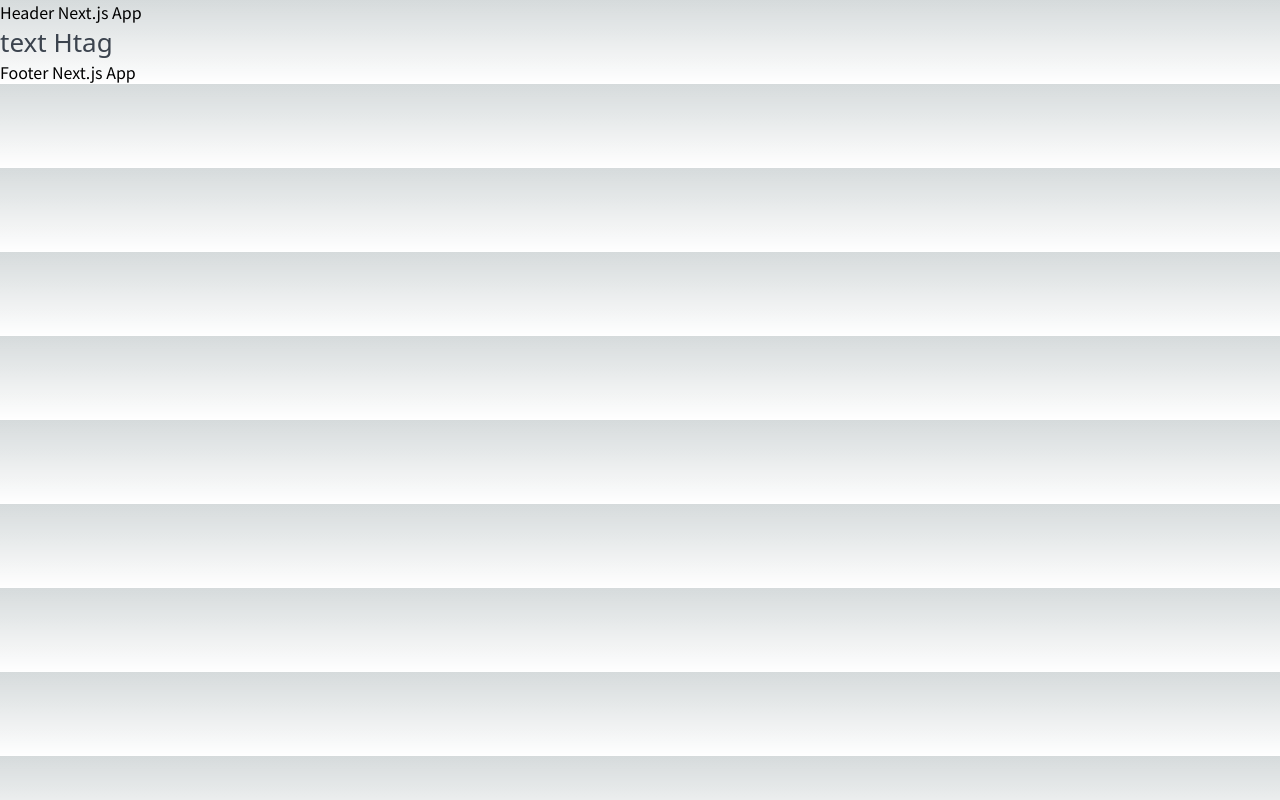
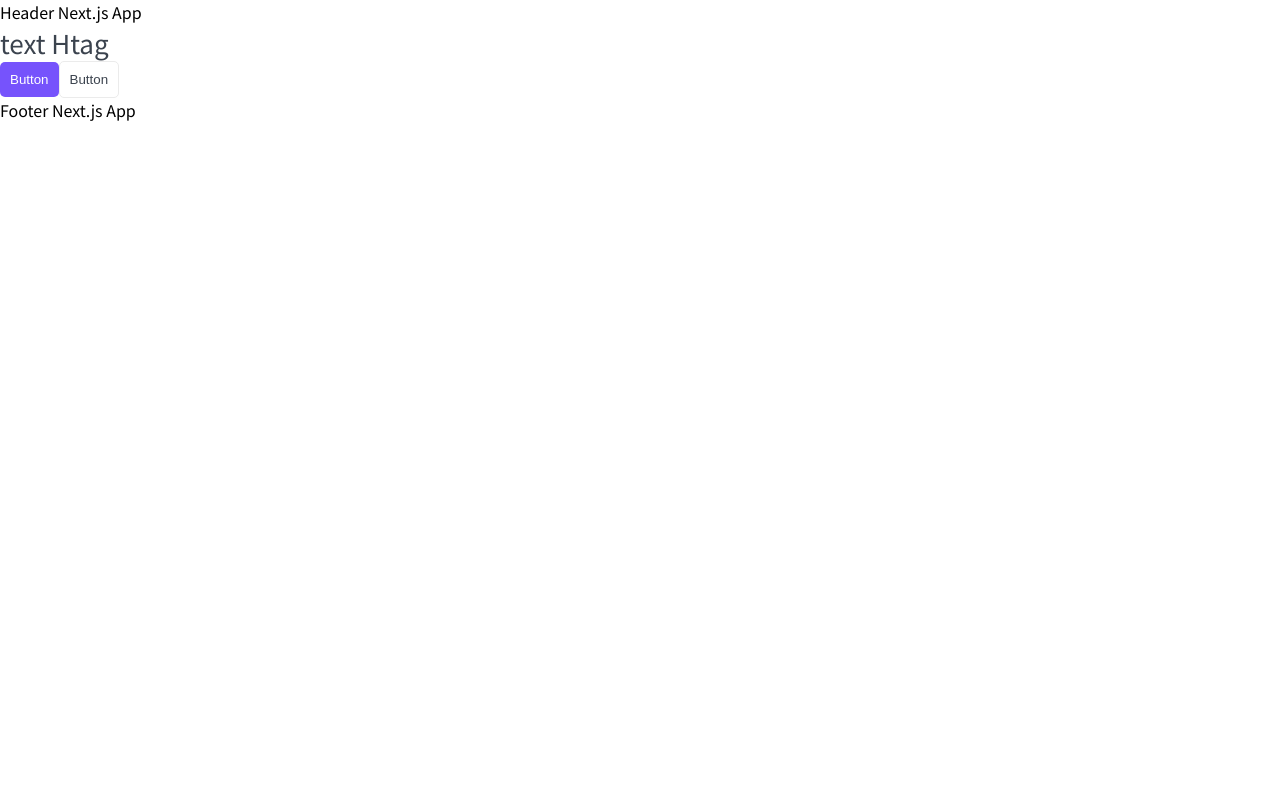
Before and after one commit to Butcherok/Next.js-TS-Top-app, a Next.js app: page / in a window 1280 px wide. Built offline with nearby package versions, Linux system fonts and the light colour scheme.

Commit message:
add: Button component

```diff
--- a/package.json
+++ b/package.json
@@ -12,6 +12,7 @@
     "@types/node": "20.6.0",
     "@types/react": "18.2.21",
     "@types/react-dom": "18.2.7",
+    "classnames": "^2.3.2",
     "eslint-config-next": "13.4.19",
     "next": "13.4.19",
     "react": "18.2.0",
--- a/src/app/page.tsx
+++ b/src/app/page.tsx
@@ -1,10 +1,13 @@
-import { Htag, TheFooter, TheHeader } from '@/components';
+import { Htag, TheFooter, TheHeader, Button } from '@/components';
 
 export default function Home() {
   return (
     <main>
       <TheHeader />
       <Htag tag="h1">text Htag</Htag>
+      <Button appearance='primary'>Button</Button>
+      <Button appearance='ghost'>Button</Button>
+
       <TheFooter />
     </main>
   );
--- /dev/null
+++ b/src/components/Button/Button.module.css
@@ -0,0 +1,33 @@
+.button {
+  display: inline-block;
+  text-align: center;
+
+  box-sizing: border-box;
+  padding: 10px;
+  border: none;
+  border-radius: 5px;
+
+  cursor: pointer;
+
+  transition: all 0.2s;
+}
+
+.primary {
+  color: var(--white);
+  background: var(--primary);
+}
+
+.primary:hover {
+  background: var(--primary-hover);
+}
+
+.ghost {
+  color: var(--black);
+  background: none;
+  border: 1px solid var(--gray);
+}
+
+.ghost:hover {
+  color: var(--white);
+  background: var(--primary);
+}
--- /dev/null
+++ b/src/components/Button/Button.tsx
@@ -0,0 +1,10 @@
+import styles from './Button.module.css';
+import { ButtonProps } from './Button.props';
+import cn from 'classnames';
+
+export const Button = ({ children, appearance }: ButtonProps) => {
+  return <button className={cn(styles.button, {
+    [styles.primary]: appearance == 'primary',
+    [styles.ghost]: appearance == 'ghost',
+  })}>{children}</button>;
+};
--- a/src/components/Htag/Htag.module.css
+++ b/src/components/Htag/Htag.module.css
@@ -1,8 +1,6 @@
 .h1 {
   color: #3b434e;
-  font-family:
-    Noto Sans,
-    sans-serif;
+  font-family: var(--font-family);
   font-size: 26px;
   font-style: normal;
   font-weight: 500;
--- a/src/components/Htag/Htag.tsx
+++ b/src/components/Htag/Htag.tsx
@@ -1,5 +1,6 @@
 import { HtagProps } from './Htag.props';
 import styles from './Htag.module.css';
+import cn from "classnames";
 
 export const Htag = ({ tag, children }: HtagProps) => {
   switch (tag) {
--- a/src/components/index.ts
+++ b/src/components/index.ts
@@ -1,5 +1,6 @@
 import { TheHeader } from './TheHeader/TheHeader';
 import { TheFooter } from './TheFooter/TheFooter';
 import { Htag } from './Htag/Htag';
+import { Button } from './Button/Button';
 
-export { TheHeader, TheFooter, Htag };
+export { TheHeader, TheFooter, Htag, Button };
--- a/src/styles/globals.css
+++ b/src/styles/globals.css
@@ -1,43 +1,16 @@
 :root {
-  --max-width: 1100px;
-  --border-radius: 12px;
-  --font-mono: ui-monospace, Menlo, Monaco, 'Cascadia Mono', 'Segoe UI Mono',
-    'Roboto Mono', 'Oxygen Mono', 'Ubuntu Monospace', 'Source Code Pro',
-    'Fira Mono', 'Droid Sans Mono', 'Courier New', monospace;
+  --black: #3b434e;
+  --gray: #EBEBEB;
+  --gray-light: #E2E2E2;
+  --white: #fff;
+  --primary: #7653FC;
+  --primary-hover:#5330dd;
+  --red: #FC836D;
+  --green: #1DC37E;
+  --green-light: #C8F8E4;
 
-  --foreground-rgb: 0, 0, 0;
-  --background-start-rgb: 214, 219, 220;
-  --background-end-rgb: 255, 255, 255;
+  --font-family: 'Noto Sans KR', sans-serif;
 
-  --primary-glow: conic-gradient(
-    from 180deg at 50% 50%,
-    #16abff33 0deg,
-    #0885ff33 55deg,
-    #54d6ff33 120deg,
-    #0071ff33 160deg,
-    transparent 360deg
-  );
-  --secondary-glow: radial-gradient(
-    rgba(255, 255, 255, 1),
-    rgba(255, 255, 255, 0)
-  );
-
-  --tile-start-rgb: 239, 245, 249;
-  --tile-end-rgb: 228, 232, 233;
-  --tile-border: conic-gradient(
-    #00000080,
-    #00000040,
-    #00000030,
-    #00000020,
-    #00000010,
-    #00000010,
-    #00000080
-  );
-
-  --callout-rgb: 238, 240, 241;
-  --callout-border-rgb: 172, 175, 176;
-  --card-rgb: 180, 185, 188;
-  --card-border-rgb: 131, 134, 135;
 }
 
 @media (prefers-color-scheme: dark) {
```
Also changed, not shown: src/components/Button/Button.props.ts (added, +10 -0 lines), 1 other file (tests, documents, lock files or other folders).
